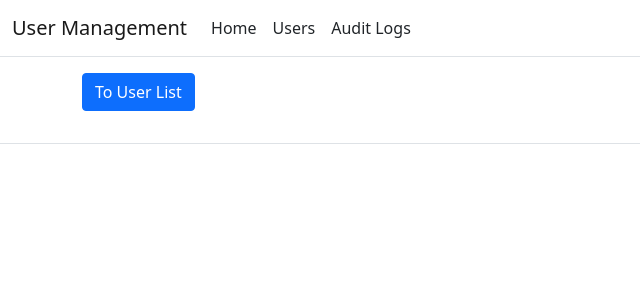
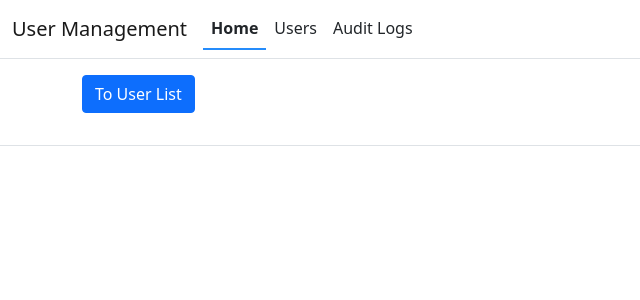
Before and after one commit to KDCheapCheap/InfloTechTest, an ASP.NET Core app: page / in a window 1280 px wide. Shown: the top 300 px of the page, without its empty margins (0-640 px from the left). Run offline with ASP.NET Core 8, Linux system fonts and the light colour scheme; data that the repository does not hold is empty; style sheets or scripts are compiled from the project's sources; some libraries are stand-ins or nearby versions.

Commit message:
Add styling to navigation tabs to display the active tab

```diff
--- a/UserManagement.Web/Views/Shared/_Layout.cshtml
+++ b/UserManagement.Web/Views/Shared/_Layout.cshtml
@@ -1,3 +1,9 @@
+@{
+    var requestPath = Context.Request.Path;
+    var isHomeActive = requestPath == "/" || requestPath.StartsWithSegments("/home", StringComparison.OrdinalIgnoreCase);
+    var isUsersActive = requestPath.StartsWithSegments("/users", StringComparison.OrdinalIgnoreCase);
+    var isAuditLogsActive = requestPath.StartsWithSegments("/audit-logs", StringComparison.OrdinalIgnoreCase);
+}
 <!DOCTYPE html>
 <html lang="en">
 <head>
@@ -20,13 +26,13 @@
                 <div class="navbar-collapse collapse d-sm-inline-flex justify-content-between">
                     <ul class="navbar-nav flex-grow-1">
                         <li class="nav-item">
-                            <a class="nav-link text-dark" asp-area="" asp-controller="Home" asp-action="Index">Home</a>
+                            <a class="nav-link text-dark @(isHomeActive ? "active-nav-tab" : "")" asp-area="" asp-controller="Home" asp-action="Index">Home</a>
                         </li>
                         <li class="nav-item">
-                            <a class="nav-link text-dark" asp-controller="Users" asp-action="List">Users</a>
+                            <a class="nav-link text-dark @(isUsersActive ? "active-nav-tab" : "")" asp-controller="Users" asp-action="List">Users</a>
                         </li>
                         <li class="nav-item">
-                            <a class="nav-link text-dark" asp-controller="AuditLogs" asp-action="List">Audit Logs</a>
+                            <a class="nav-link text-dark @(isAuditLogsActive ? "active-nav-tab" : "")" asp-controller="AuditLogs" asp-action="List">Audit Logs</a>
                         </li>
                     </ul>
                 </div>
--- a/UserManagement.Web/wwwroot/css/site.css
+++ b/UserManagement.Web/wwwroot/css/site.css
@@ -50,3 +50,9 @@ body {
   width: 1.5rem;
   height: 1.5rem;
 }
+
+.active-nav-tab {
+  font-weight: bold;
+  color: #258cfb;
+  border-bottom: 2px solid #258cfb;
+}
```
